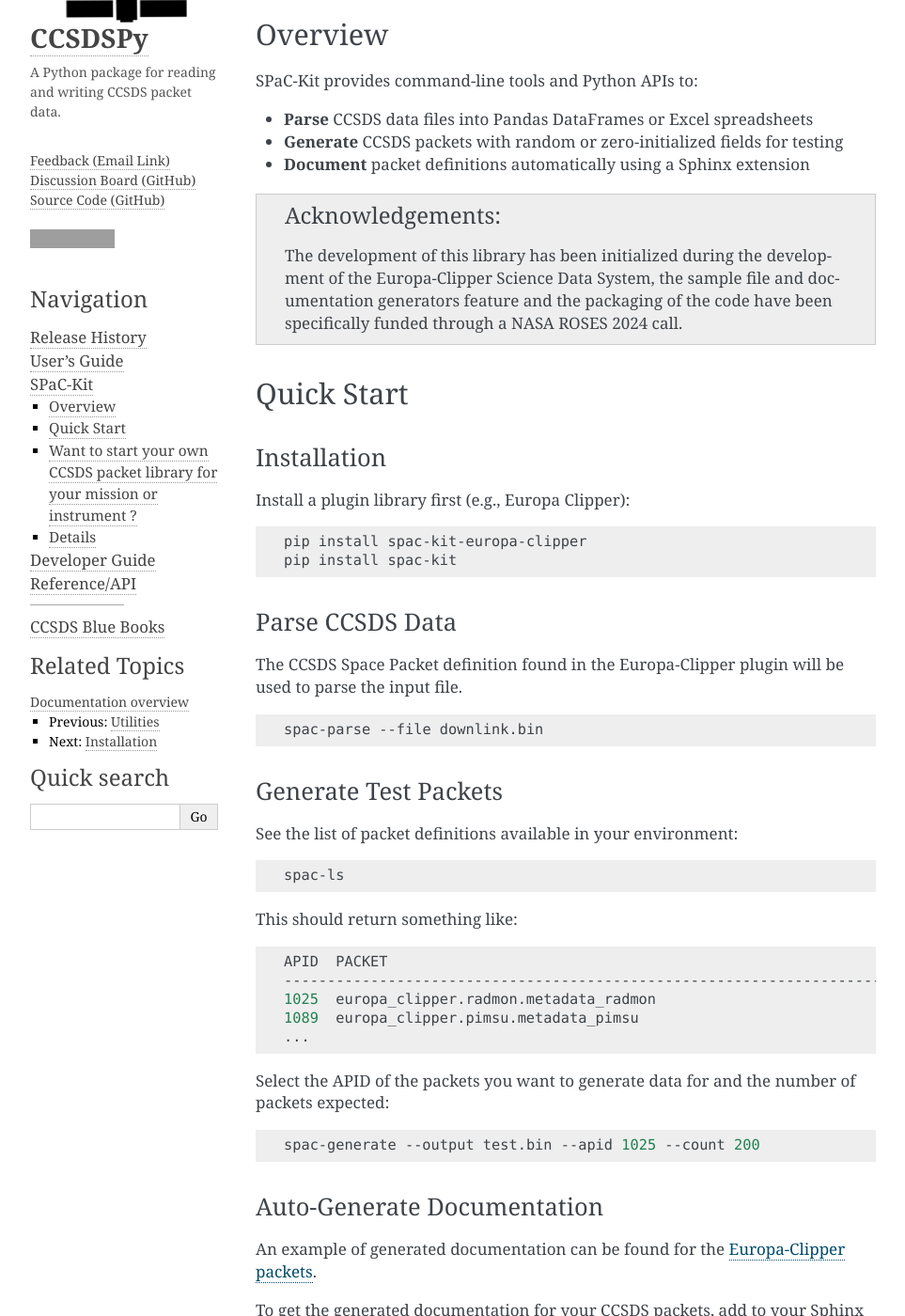
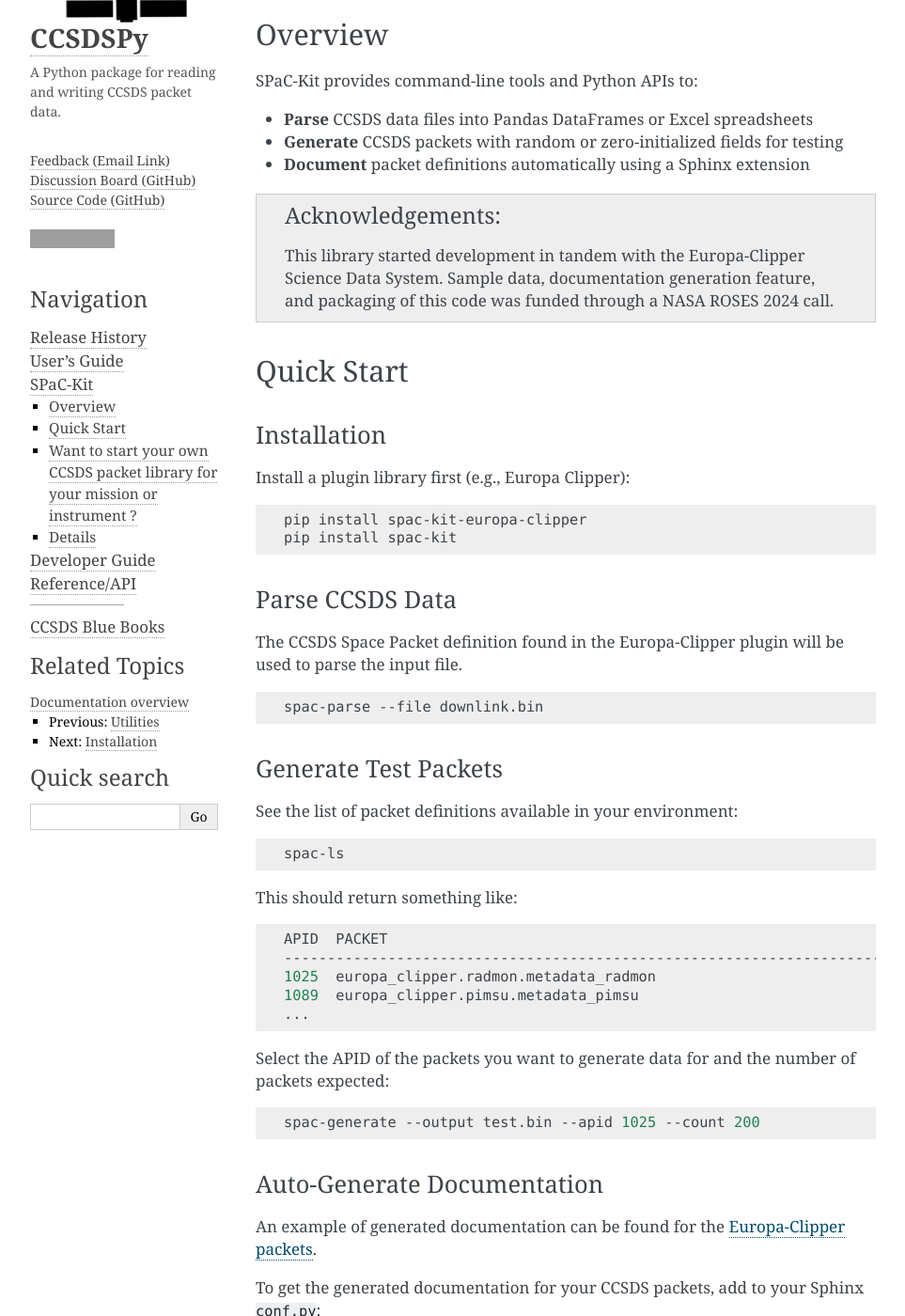
Before and after one commit to CCSDSPy/ccsdspy, a Sphinx documentation site: the page built from docs/spac-kit/index.rst, in a window 1280 px wide and 1400 px high, scrolled down 213 px. Shown: the whole window at 94% size, without its empty margins (148-1111 px from the left). Built offline with Sphinx 7.4.7, drawn with Linux system fonts in a browser that asks for light colours; some of the changed text lies outside the part shown; grey boxes are pictures that could not be loaded.

Commit message:
re-wording after Josh review

```diff
--- a/docs/spac-kit/index.rst
+++ b/docs/spac-kit/index.rst
@@ -18,7 +18,7 @@
 
 .. admonition:: Acknowledgements
 
-   The development of this library has been initialized during the development of the Europa-Clipper Science Data System, the sample file and documentation generators feature and the packaging of the code have been specifically funded through a NASA ROSES 2024 call.
+   This library started development in tandem with the Europa-Clipper Science Data System. Sample data, documentation generation feature, and packaging of this code was funded through a NASA ROSES 2024 call.
 
 Quick Start
 ===========
```
Also changed, not shown: other parts of docs/spac-kit/index.rst (+1 -1 lines).
